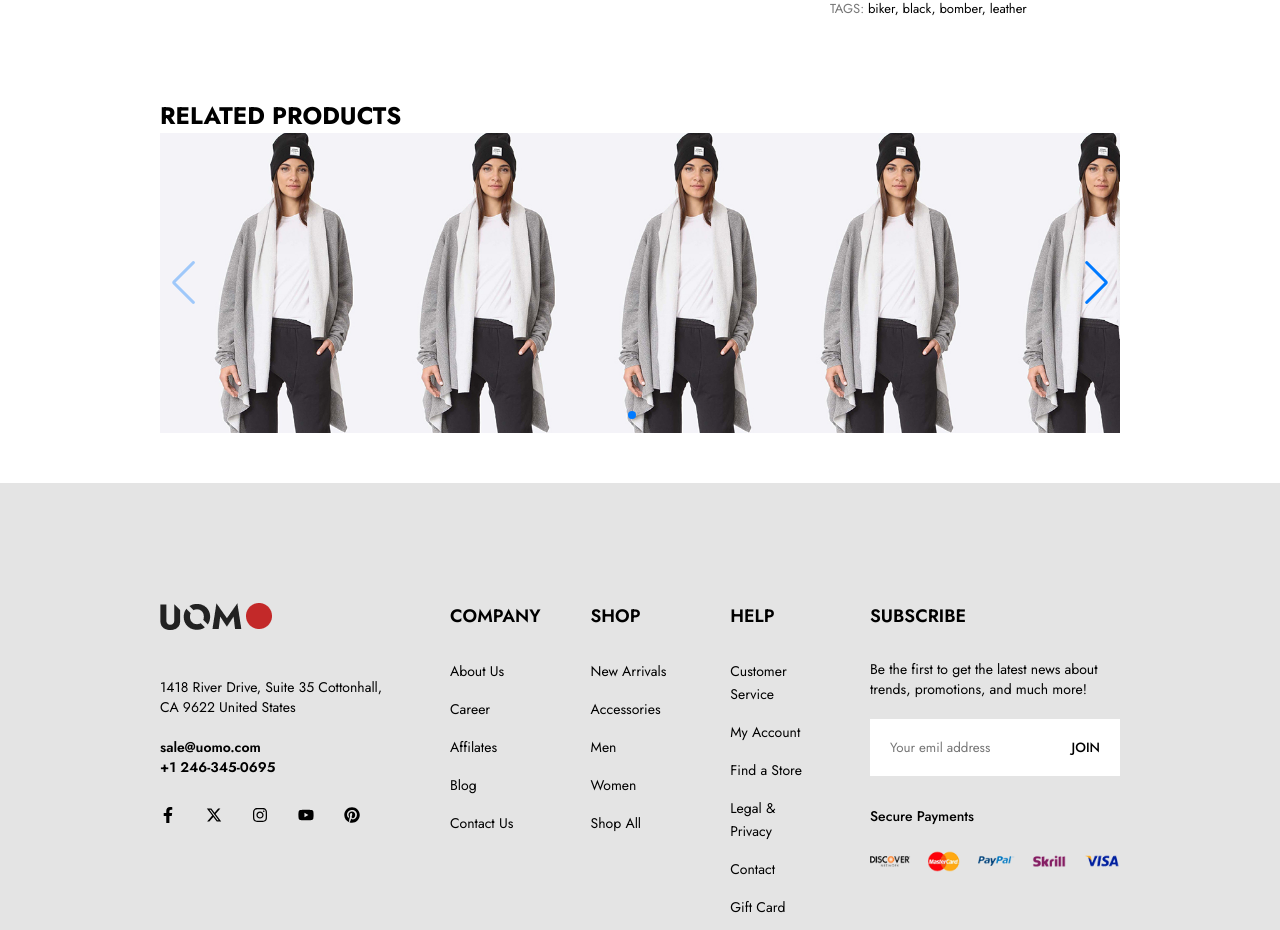
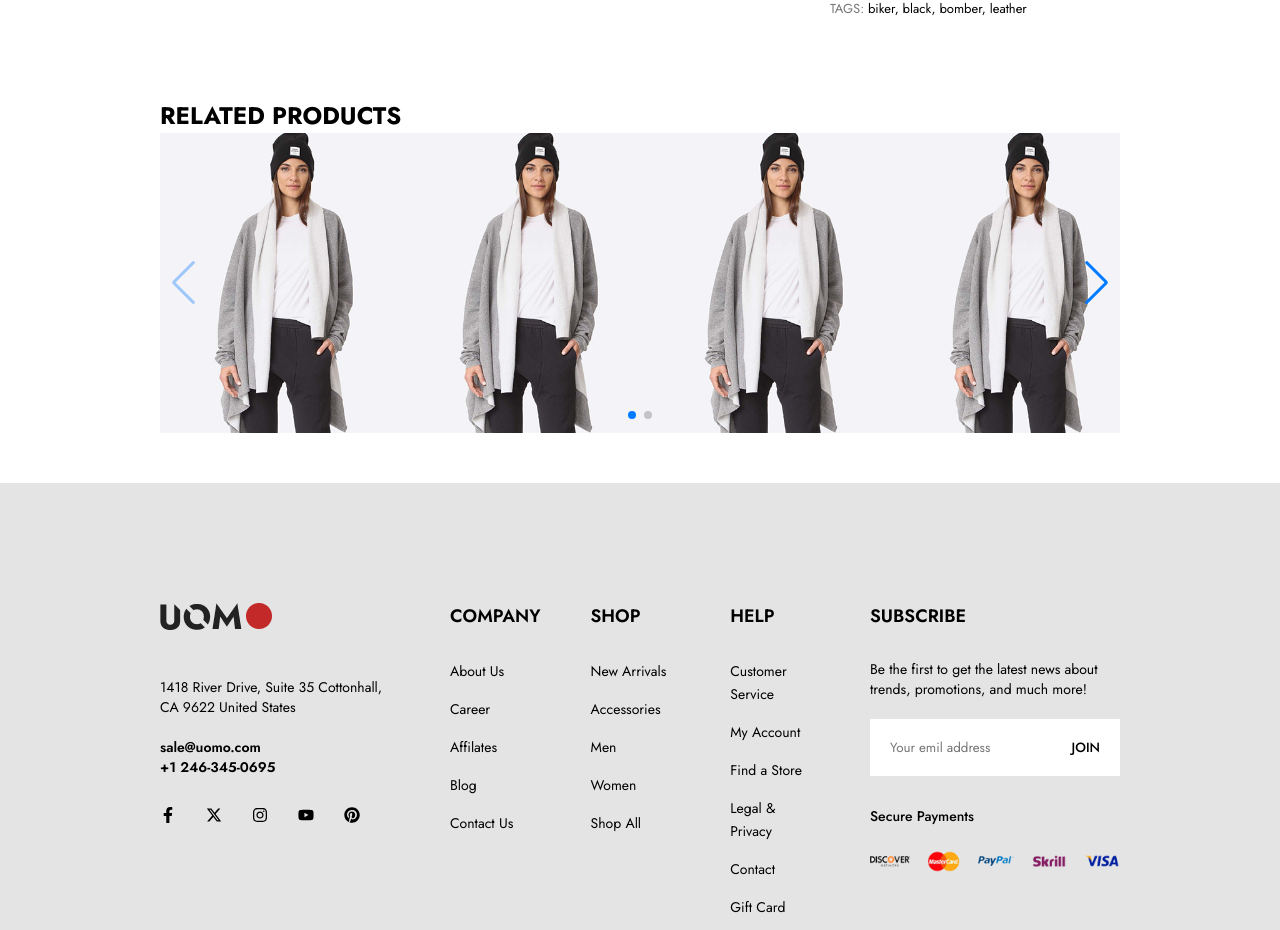
Before and after one commit to TopSecretStar/ecommerce-website, a React (Create React App) app: page /product in a window 1280 px wide. Shown: the part 773-1703 px from the top of the page. Built offline with nearby package versions, Linux system fonts and the light colour scheme.

Commit message:
"Updated RelatedProducts Swiper component with navigation and removed specific breakpoint configurations"

```diff
--- a/src/Components/Product/RelatedProducts/RelatedProducts.jsx
+++ b/src/Components/Product/RelatedProducts/RelatedProducts.jsx
@@ -28,22 +28,6 @@ const RelatedProducts = () => {
               clickable: true,
             }}
             navigation={true}
-            breakpoints={{
-              640: {
-                slidesPerView: 2,
-                spaceBetween: 5,
-              },
-
-              768: {
-                slidesPerView: 4,
-                spaceBetween: 40,
-              },
-
-              1024: {
-                slidesPerView: 5,
-                spaceBetween: 50,
-              },
-            }}
             modules={[Pagination, Navigation]}
           >
             <SwiperSlide>
```
